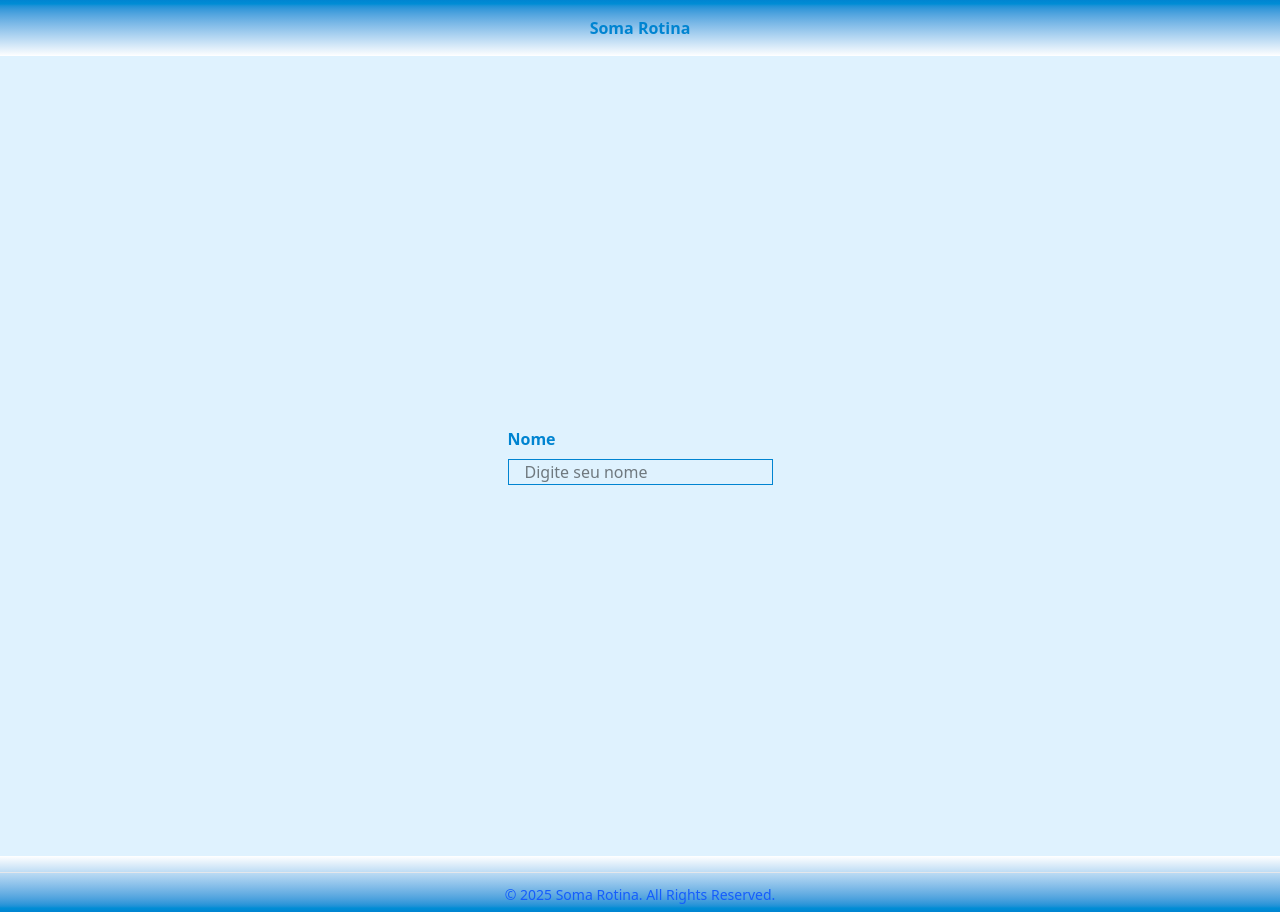
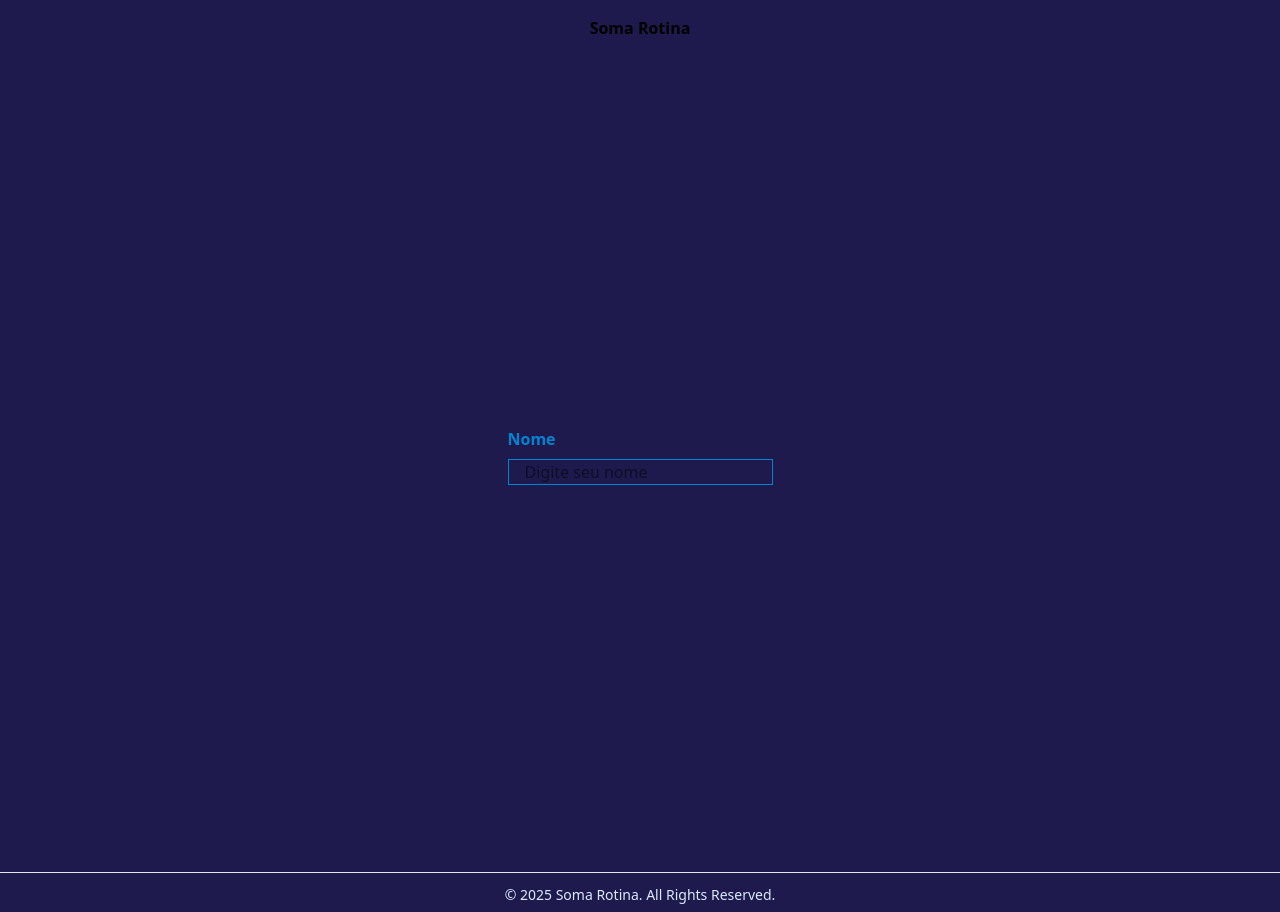
Before and after one commit to veganico98/soma-rotina, a React (Vite) app: page / in a window 1280 px wide. Built offline with nearby package versions, Linux system fonts and the light colour scheme.

Commit message:
Alterando a cor do background

```diff
--- a/src/components/Formulario.jsx
+++ b/src/components/Formulario.jsx
@@ -2,12 +2,11 @@ import React from 'react'
 
 const Formulario = () => {
   return (
-    <div className='flex flex-col items-center justify-center h-screen bg-sky-100'>
+    <div className='flex flex-col items-center justify-center h-screen bg-indigo-950'>
         <form className='flex flex-col gap-4'>
             <div className='flex flex-col gap-2'>
                 <label htmlFor='nome' className='text-sky-600 font-bold'>Nome</label>
                 <input type='text' id='nome' placeholder='Digite seu nome' className='border border-sky-600 rounded-mb-2 p2 px-4 focus:outline-none focus:ring-2 focus:ring-sky-600' />
-
             </div>
         </form>
     </div>
--- a/src/components/footer.jsx
+++ b/src/components/footer.jsx
@@ -2,10 +2,10 @@ import React from 'react'
 
 const Footer = () => {
   return (
-  <footer class="h-14 py-4 bg-linear-to-t from-sky-600 to-white text-gray-300">
+  <footer class="h-14 py-4 bg-linear-to-t bg-indigo-950">
       <div class="w-full max-w-screen-xl mx-auto">
           <hr class="h-px bg-gray-200 border-0 dark:bg-gray-700"/>
-          <span class="my-3 block text-sm text-blue-600 sm:text-center dark:text-gray-900">
+          <span class="my-3 block text-sm text-blue-100 sm:text-center  dark:text-white">
             © 2025 <a href="http://localhost:5173/" class="hover:underline">Soma Rotina</a>. All Rights Reserved.</span>
       </div>
   </footer>
--- a/src/components/header.jsx
+++ b/src/components/header.jsx
@@ -2,9 +2,9 @@ import React from 'react'
 
 const Header = () => {
   return (
-    <div className='h-14 bg-linear-to-t from-white to-sky-600 text-sky-600 grid-cols-2 flex items-center justify-center'>
+    <div className='h-14 bg-linear-to-t bg-indigo-950 grid-cols-2 flex items-center justify-center'>
         <img src="" alt="" />
-        <h1 className='font-bold'>Soma Rotina</h1>
+        <h1 className='font-bold dark:text-white'>Soma Rotina</h1>
     </div>
   )
 }
```
